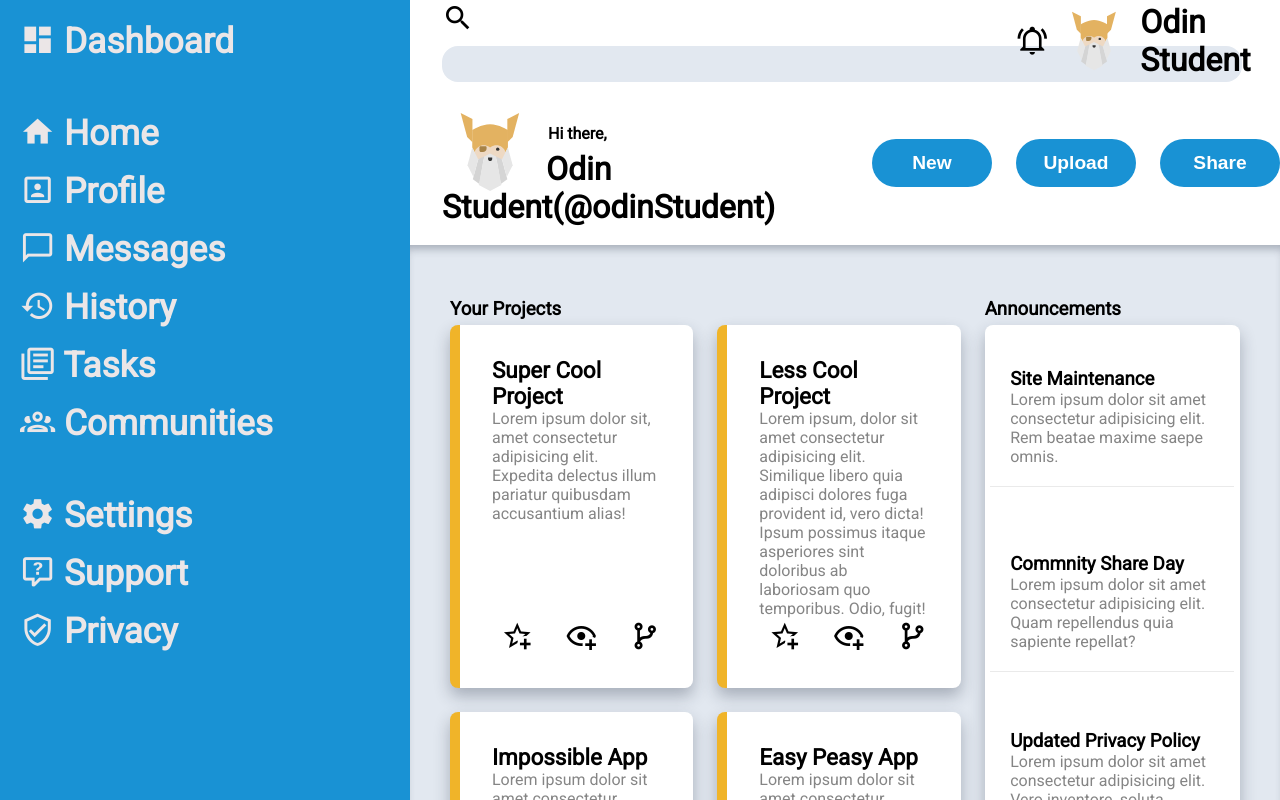
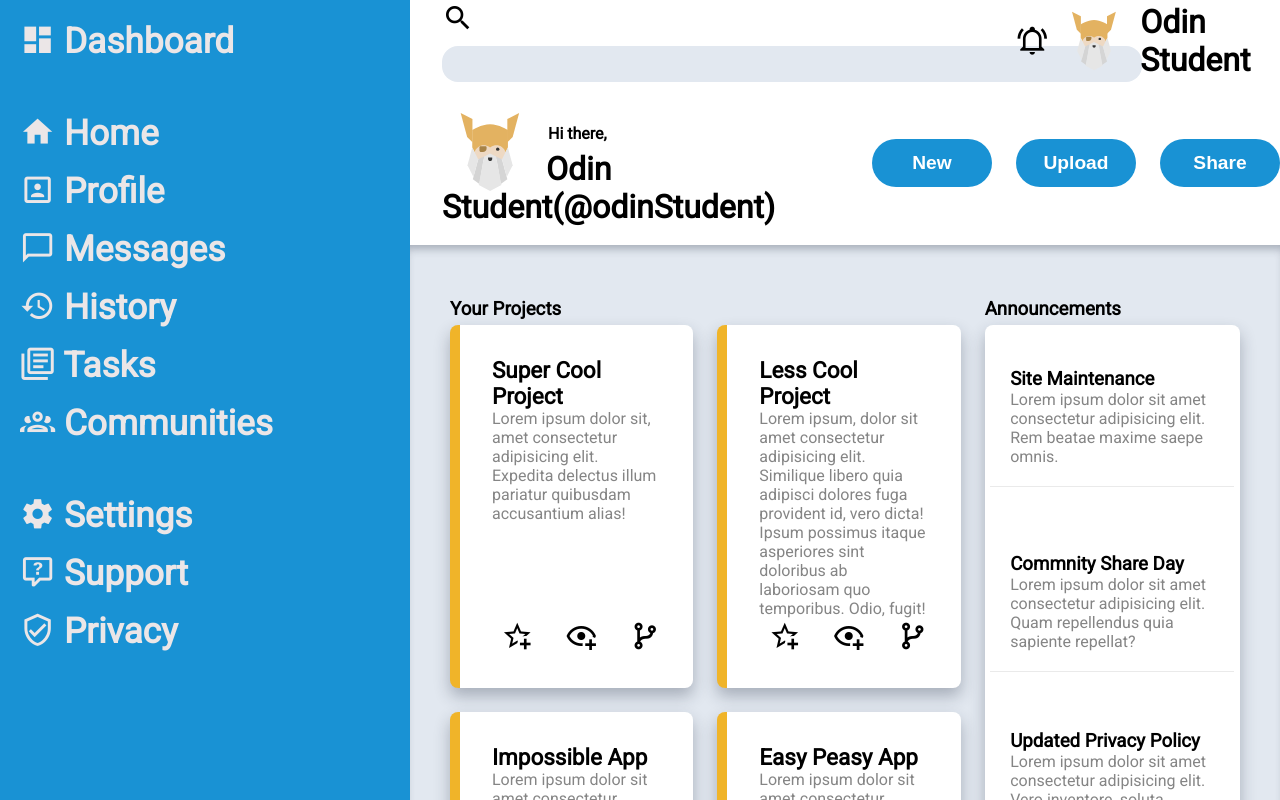
Before and after one commit to Marlonilao/Project-Admin-Dashboard, a website: page index.html in a window 1280 px wide. Shown: the top 800 px of the page. Drawn offline with Linux system fonts and the light colour scheme.

Commit message:
minor fix

```diff
--- a/styles.css
+++ b/styles.css
@@ -58,7 +58,7 @@
 }
 
 .pre-header input[type='search'] {
-    width: 800px;
+    width: 700px;
     background-color: #e2e8f0;
     height: 36px;
     border-radius: 16px;
```
